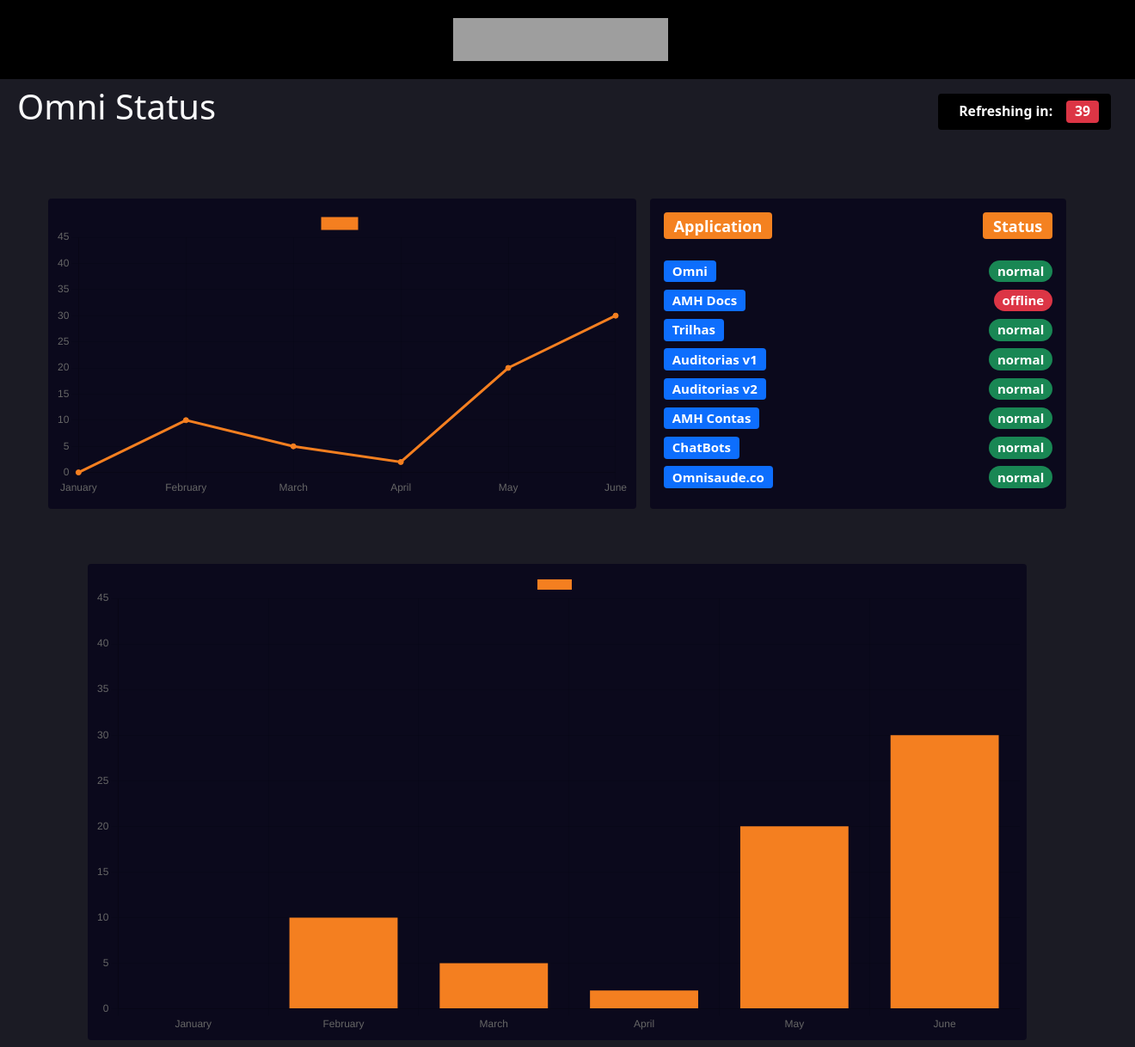
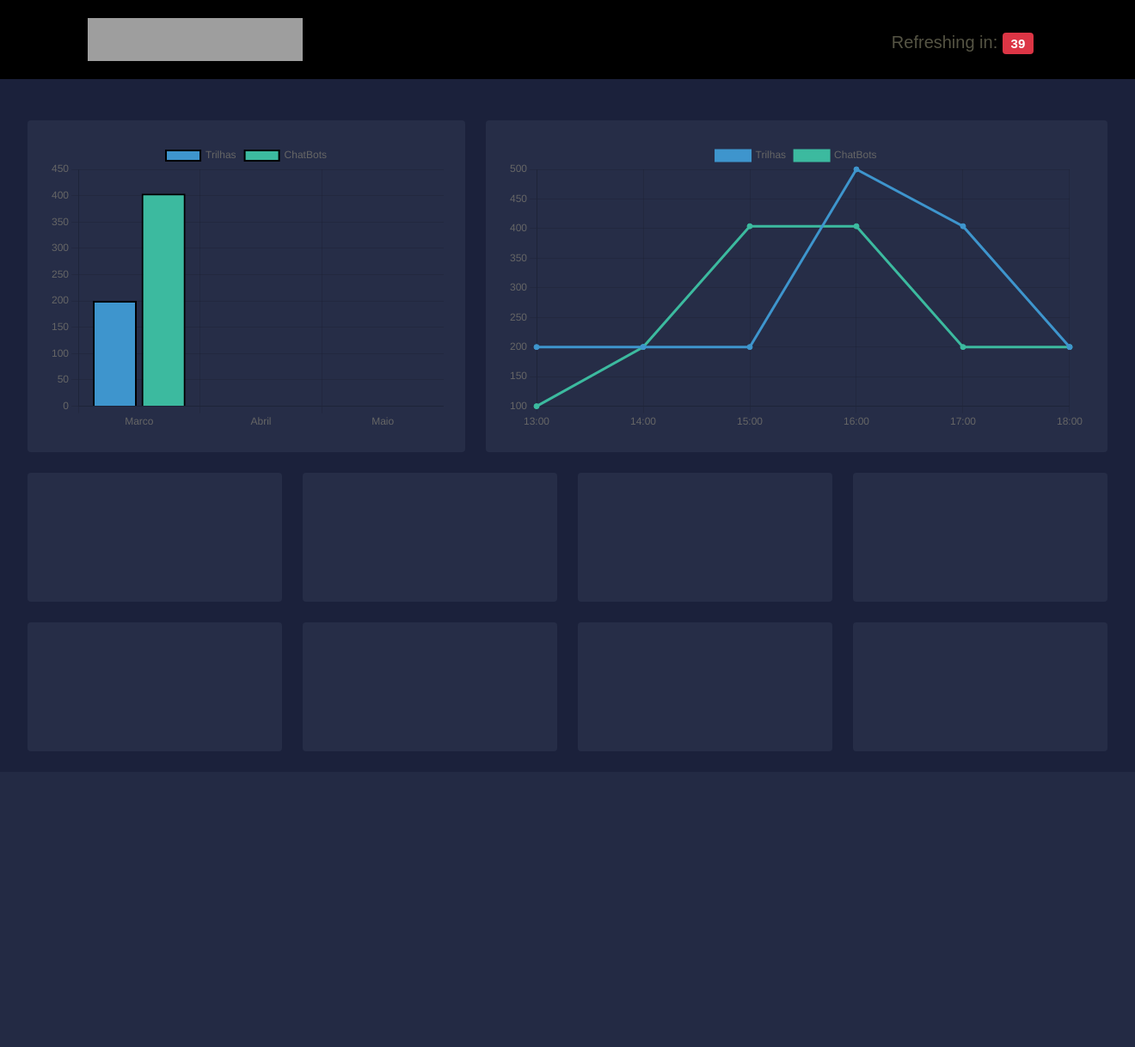
Before and after one commit to Augustomn91/health-check, a Django app: template health_check/templates/health_check/healthcheck.html in a window 1320 px wide. Shown: the whole page at 86% size. After the commit the page ends 494 px from the top, so only its background shows below. Run offline with Django 4.2, Linux system fonts and the light colour scheme; the template is opened without the code that fills it, so the values that code supplies are empty; some libraries are stand-ins or nearby versions; grey boxes are pictures that could not be loaded.

Commit message:
refactor(template)
Alterando template do dashboard.

```diff
--- a/health_check/templates/health_check/healthcheck.html
+++ b/health_check/templates/health_check/healthcheck.html
@@ -1,105 +1,132 @@
-<!DOCTYPE html>
-<html lang="pt-br">
+<html>
 <head>
-    <meta charset="UTF-8">
-    <title>Verificando URLs</title>
+    <title>Health Check</title>
 
     <!--link bootstrap-->
-    <link href="https://cdn.jsdelivr.net/npm/bootstrap@5.1.3/dist/css/bootstrap.min.css"
-        rel="stylesheet" integrity="sha384-1BmE4kWBq78iYhFldvKuhfTAU6auU8tT94WrHftjDbrCEXSU1oBoqyl2QvZ6jIW3"
-        crossorigin="anonymous">
+    <link href="https://cdn.jsdelivr.net/npm/bootstrap@5.1.3/dist/css/bootstrap.min.css" rel="stylesheet"
+    integrity="sha384-1BmE4kWBq78iYhFldvKuhfTAU6auU8tT94WrHftjDbrCEXSU1oBoqyl2QvZ6jIW3" crossorigin="anonymous">
+
+    <style>
+
+    body {
+      background: #1B213B;
+      color: #777;
+      font-family: Montserrat, Arial, sans-serif;
+    }
+
+    .body-bg {
+      background: #F3F4FA !important;
+    }
+
+    .content-area {
+      max-width: 1280px;
+      margin: 0 auto;
+    }
+
+    .box {
+      background-color: #262D47;
+      padding: 25px;
+      border-radius: 4px;
+    }
+
+    </style>
+
 </head>
-<body style="background-color: #1b1b24">
-
+<body>
 
     <!--navbar-->
     <nav class="navbar navbar-light" style="background-color: #000000;">
-        <div class="container d-flex justify-content-center">
+        <div class="container-md">
             <nav class="navbar navbar-expand-lg navbar-light">
-                <div class="container-fluid">
+                <div class="d-flex justify-content-start">
                     <a class="navbar-brand" href="#">
                         <img src="https://omnisaude.co/assets/img/logo_omnisaude.png" alt="" width="250" height="50">
                     </a>
                 </div>
             </nav>
+            <nav class="navbar navbar-expand-lg navbar-light">
+                <div class="d-flex justify-content-end mt-3">
+                  <h3 class="navbar-brand" style="color: #555444">
+                      Refreshing in: <label class="badge bg-danger"> 45</label>
+                  </h3>
+                </div>
+            </nav>
         </div>
     </nav>
 
+
+    <!--dashboard-->
+	<div id="wrapper">
+
+		<div class="content-area">
 			<div class="container-fluid">
-        <div class="d-flex flex-row ">
-            <div class="col">
-                <!--style title-->
-                <div class="d-flex flex-row-end m-2">
-                    <h1 class="text-light">Omni Status</h1>
+				<div class="main">
+
+
+					<div class="row mt-4">
+
+                        <!--first box-->
+						<div class="col-md-5">
+                            <div class="box mt-4">
+                                <canvas id="myChart" height="220"></canvas>
                             </div>
 						</div>
-            <div class="col">
-                <!--style to reload page-->
-                <div class="d-flex flex-row-reverse m-3">
-                    <h3>
-                        <span class="badge text-light" style="background-color: #000000;">
-                            <span class="badge ">Refreshing in:</span>
-                            <label class="badge bg-danger">45</label>
-                        </span>
-                    </h3>
+
+                        <!--second box-->
+						<div class="col-md-7">
+                            <div class="box mt-4">
+                                <canvas id="myChart2"></canvas>
+                            </div>
+						</div>
+					</div>
+
+					<div class="row mb-4">
+						<div class="col-md-3">
+                            <div class="box mt-4">
+                                <canvas height="100"></canvas>
+                            </div>
+						</div>
+                        <div class="col-md-3">
+                            <div class="box mt-4">
+                                <canvas height="100"></canvas>
+                            </div>
+						</div>
+                        <div class="col-md-3">
+                            <div class="box mt-4">
+                                <canvas height="100"></canvas>
+                            </div>
+                        </div>
+                        <div class="col-md-3">
+                            <div class="box mt-4">
+                                <canvas height="100"></canvas>
+                            </div>
+                        </div>
+                        <div class="col-md-3">
+                            <div class="box mt-4">
+                                <canvas height="100"></canvas>
+                            </div>
+                        </div>
+                        <div class="col-md-3">
+                            <div class="box mt-4">
+                                <canvas height="100"></canvas>
+                            </div>
+                        </div>
+                        <div class="col-md-3">
+                            <div class="box mt-4">
+                                <canvas height="100"></canvas>
+                            </div>
+                        </div>
+                        <div class="col-md-3">
+                            <div class="box mt-4">
+                                <canvas height="100"></canvas>
                             </div>
                         </div>
 					</div>
 				</div>
 
-    <!--dashboard-->
-    <div class="container-fluid rounded">
-        <div class="d-flex flex-row">
-            <div class="col-12 row p-5">
-                <div class="col-12 col-sm-12 col-md-7 d-flex flex-row p-2">
-                    <div class="col-12 d-flex flex-row align-items-center p-2 rounded" style="background-color: #0b091c">
-                        <canvas id="myCharts"></canvas>
-                    </div>
-                </div>
-
-                <div class="col-12 col-sm-12 col-md-5 p-2">
-                    <div class="d-flex flex-row rounded" style="background-color: #0b091c">
-                        <div class="col-8 d-flex flex-column p-3">
-                            <div><h4><span class="badge mb-3" style="background-color: #F48120">Application</span></h4></div>
-                            <div><h5><span class="badge bg-primary">Omni</span></h5></div>
-                            <div><h5><span class="badge bg-primary">AMH Docs</span></h5></div>
-                            <div><h5><span class="badge bg-primary">Trilhas</span></h5></div>
-                            <div><h5><span class="badge bg-primary">Auditorias v1</span></h5></div>
-                            <div><h5><span class="badge bg-primary">Auditorias v2</span></h5></div>
-                            <div><h5><span class="badge bg-primary">AMH Contas</span></h5></div>
-                            <div><h5><span class="badge bg-primary">ChatBots</span></h5></div>
-                            <div><h5><span class="badge bg-primary">Omnisaude.co</span></h5></div>
-                        </div>
-
-                        <div class="col-4 d-flex flex-column align-items-end p-3">
-                            <div><h4><span class="badge mb-3" style="background-color: #F48120">Status</span></h4></div>
-                            <div><h5><span class="badge rounded-pill bg-success">normal</span></h5></div>
-                            <div><h5><span class="badge rounded-pill bg-danger">offline</span></h5></div>
-                            <div><h5><span class="badge rounded-pill bg-success">normal</span></h5></div>
-                            <div><h5><span class="badge rounded-pill bg-success">normal</span></h5></div>
-                            <div><h5><span class="badge rounded-pill bg-success">normal</span></h5></div>
-                            <div><h5><span class="badge rounded-pill bg-success">normal</span></h5></div>
-                            <div><h5><span class="badge rounded-pill bg-success">normal</span></h5></div>
-                            <div><h5><span class="badge rounded-pill bg-success">normal</span></h5></div>
 			</div>
 		</div>
 	</div>
-            </div>
-        </div>
-    </div>
-
-     <div class="container-md mt-2 mb-2">
-        <div class="d-flex flex-row">
-            <div class="col-12 row">
-                <div class="col-12 d-flex flex-row align-items-center ">
-                    <div class="col-12 d-flex p-2 rounded" style="background-color: #0b091c">
-                        <canvas id="myChart"></canvas>
-                    </div>
-                </div>
-            </div>
-        </div>
-    </div>
-
 
     <!--script to reload page-->
     <script>
@@ -114,55 +141,97 @@
         }, 1000)
     </script>
 
+    <!--script chart Js-->
+    <script src="https://cdn.jsdelivr.net/npm/chart.js"></script>
+
+    <!--config chart Js-->
+
+    <script>
+      const mensal = [
+        'Marco',
+        'Abril',
+        'Maio',
+      ];
+
+      const hora = [
+        '13:00',
+        '14:00',
+        '15:00',
+        '16:00',
+        '17:00',
+        '18:00',
+      ];
+
+
+      const lineHour = {
+        labels: hora,
+        datasets: [
+        {
+          data: ["200", "200", "200", "500", "404", "200"],
+          label: 'Trilhas',
+          borderColor: '#3e95cd',
+          backgroundColor: '#3e95cd',
+        },
+        {
+          data: ["100", "200", "404", "404", "200", "200"],
+          label: 'ChatBots',
+          borderColor: '#3cba9f',
+          backgroundColor: '#3cba9f',
+        }
+        ]
+      }
+
+      const barMouth = {
+        labels: mensal,
+        datasets: [
+        {
+          data: [200],
+          label: 'Trilhas',
+          borderColor: '#000000',
+          backgroundColor: '#3e95cd',
+          borderWidth:2,
+        },
+        {
+          data: [404],
+          label: 'ChatBots',
+          borderColor: '#000000',
+          backgroundColor: '#3cba9f',
+          borderWidth:2,
+        },
+        ]
+      };
+
+      const configBar = {
+        type: 'bar',
+        data: barMouth,
+        options: {}
+      };
+
+      const configLine = {
+        type: 'line',
+        data: lineHour,
+        options: {}
+      };
+
+
+      const myChart = new Chart(
+        document.getElementById('myChart').getContext('2d'),
+        configBar
+      );
+
+      const myChart2 = new Chart(
+        document.getElementById('myChart2').getContext('2d'),
+        configLine
+      );
+
+    </script>
+
 
     <!--script bootstrap-->
     <script src="https://cdn.jsdelivr.net/npm/bootstrap@5.1.3/dist/js/bootstrap.bundle.min.js"
     integrity="sha384-ka7Sk0Gln4gmtz2MlQnikT1wXgYsOg+OMhuP+IlRH9sENBO0LRn5q+8nbTov4+1p" crossorigin="anonymous">
     </script>
 
-    <!--chart js-->
-    <script src="https://cdn.jsdelivr.net/npm/chart.js"></script>
-    <script>
-        const labels = [
-            'January',
-            'February',
-            'March',
-            'April',
-            'May',
-            'June',
-        ];
 
-        const data = {
-            labels: labels,
-            datasets: [{
-                  label: '',
-                  backgroundColor: 'rgb(244, 127, 32)',
-                  borderColor: 'rgb(244, 127, 32)',
-                  data: [0, 10, 5, 2, 20, 30, 45],
-            }]
-        };
-
-        const config = {
-            type: 'bar',
-            data: data,
-            options: {}
-        };
-
-        const configs = {
-            type: 'line',
-            data: data,
-            options: {}
-        };
-
-        const myChart = new Chart(
-            document.getElementById('myChart'),
-            config
-        );
-
-        const myCharts = new Chart(
-            document.getElementById('myCharts'),
-            configs
-        );
-    </script>
 </body>
 </html>
```
Lines whose indentation alone changed are shown as unchanged.
